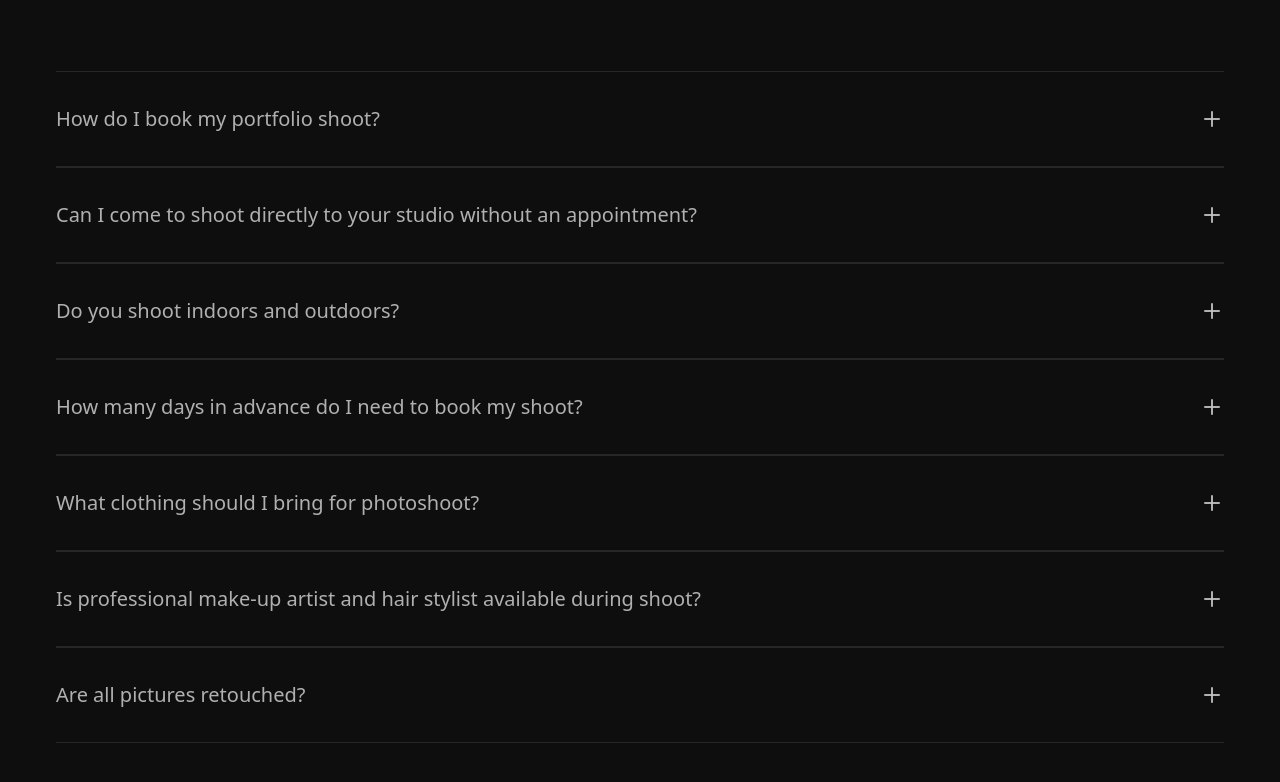
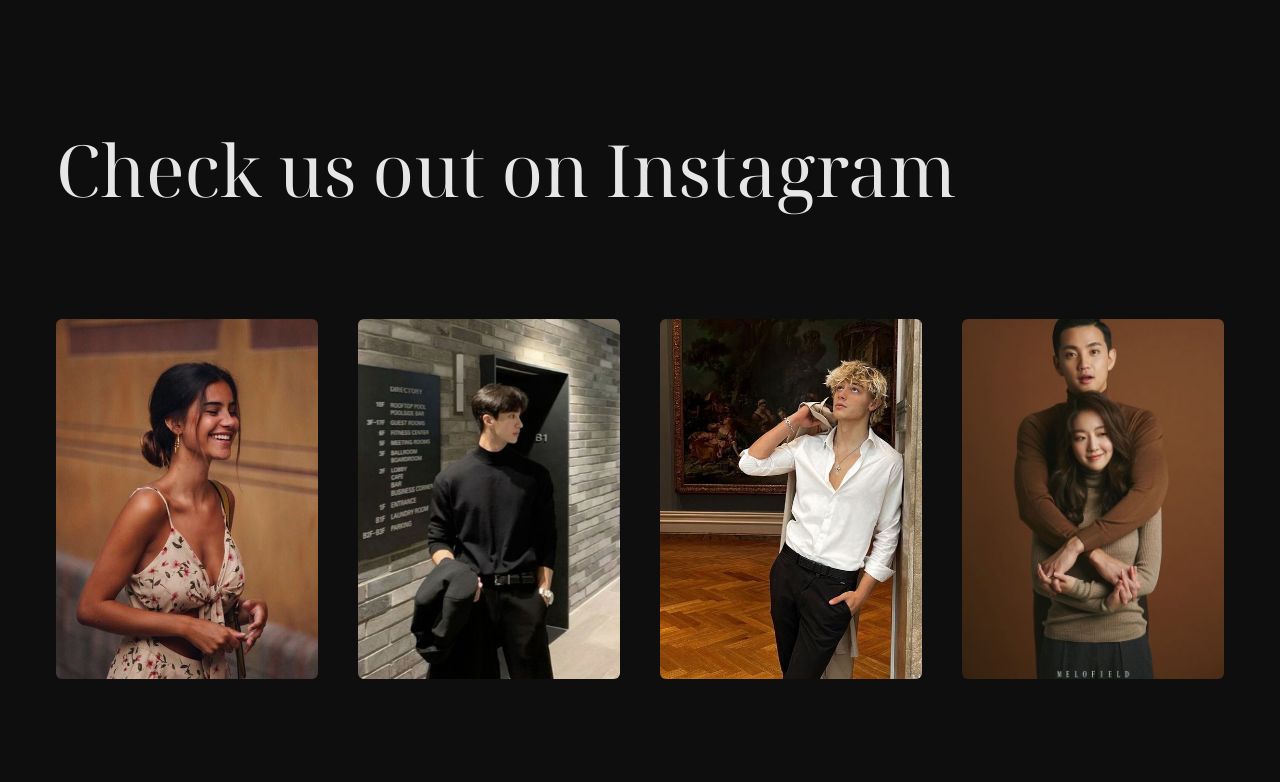
Before and after one commit to Kshitijkumar16/alessandra-studios, a Next.js app: page /about in a window 1280 px wide. Shown: the part 4798-5580 px from the top of the page. Built offline with nearby package versions, Linux system fonts and the light colour scheme.

Commit message:
instagram done

```diff
--- a/components/sections/CTA.tsx
+++ b/components/sections/CTA.tsx
@@ -9,7 +9,7 @@ const CTA = () => {
 	const before = `before:absolute before:content-[" "] before:-left-0 before:-bottom-[0.5px] before:block before:w-[100%] before:h-[0.5px] before:bg-white/90 before:duration-1000 before:transition-all before:cubic-bezier(0.19, 1, 0.22, 1) before:scale-x-0 before:origin-left hover:before:scale-x-100 hover:before:delay-300`;
 
 	return (
-		<div className='relative mb-20 -top-60'>
+		<div className='relative mb-60'>
 			<div
 				className={cn(
 					"flex flex-col items-center gap-8 text-white/90",
--- a/components/sections/Instagram.tsx
+++ b/components/sections/Instagram.tsx
@@ -1,9 +1,57 @@
-import React from 'react'
+import { InstaFeed } from "@/constants";
+import { serif } from "@/lib/fonts-provider";
+import { cn } from "@/lib/utils";
+import { InstagramIcon } from "lucide-react";
+import Image from "next/image";
+import Link from "next/link";
+
+interface PostProps {
+	imgIndex: number;
+	postUrl: string;
+	alt: string;
+}
+
+const Post = ({ imgIndex, postUrl, alt }: PostProps) => {
+	const img = String(imgIndex);
+
+	return (
+		<Link
+			href={postUrl}
+			target='_blank'
+			className='aspect-square h-[360px] relative rounded-md overflow-hidden group'
+		>
+			<Image
+				src={`/assets/img${img}-2.png`}
+				alt={alt}
+				fill
+				className='object-cover object-center'
+			/>
+
+			<div className='absolute inset-0 flex items-center justify-center w-full h-full transition-opacity duration-300 ease-out opacity-0 pointer-events-none bg-black/50 group-hover:opacity-100'>
+				<InstagramIcon size={40} className='text-white/90' />
+			</div>
+		</Link>
+	);
+};
 
 const Instagram = () => {
-  return (
-    <div>Instagram</div>
-  )
-}
+	return (
+		<div className='py-60 mx-14'>
+			<div className={cn("text-[72px]", serif.className)}>
+				<p className='text-white/90'>Check us out on Instagram</p>
+			</div>
 
-export default Instagram
+			<div className='flex gap-10 mt-24'>
+				{InstaFeed.map((post) => (
+					<Post
+						imgIndex={post.imgIndex}
+						alt={post.alt}
+						postUrl={post.postUrl}
+					/>
+				))}
+			</div>
+		</div>
+	);
+};
+
+export default Instagram;
--- a/constants/index.ts
+++ b/constants/index.ts
@@ -382,6 +382,13 @@ export const landingImages = [
 	},
 ];
 
+export const InstaFeed = [
+	{ imgIndex: 1, alt: "test", postUrl: "" },
+	{ imgIndex: 6, alt: "test", postUrl: "" },
+	{ imgIndex: 7, alt: "test", postUrl: "" },
+	{ imgIndex: 11, alt: "test", postUrl: "" },
+];
+
 export const FAQs = [
 	{
 		question: "How do I book my portfolio shoot?",
```
